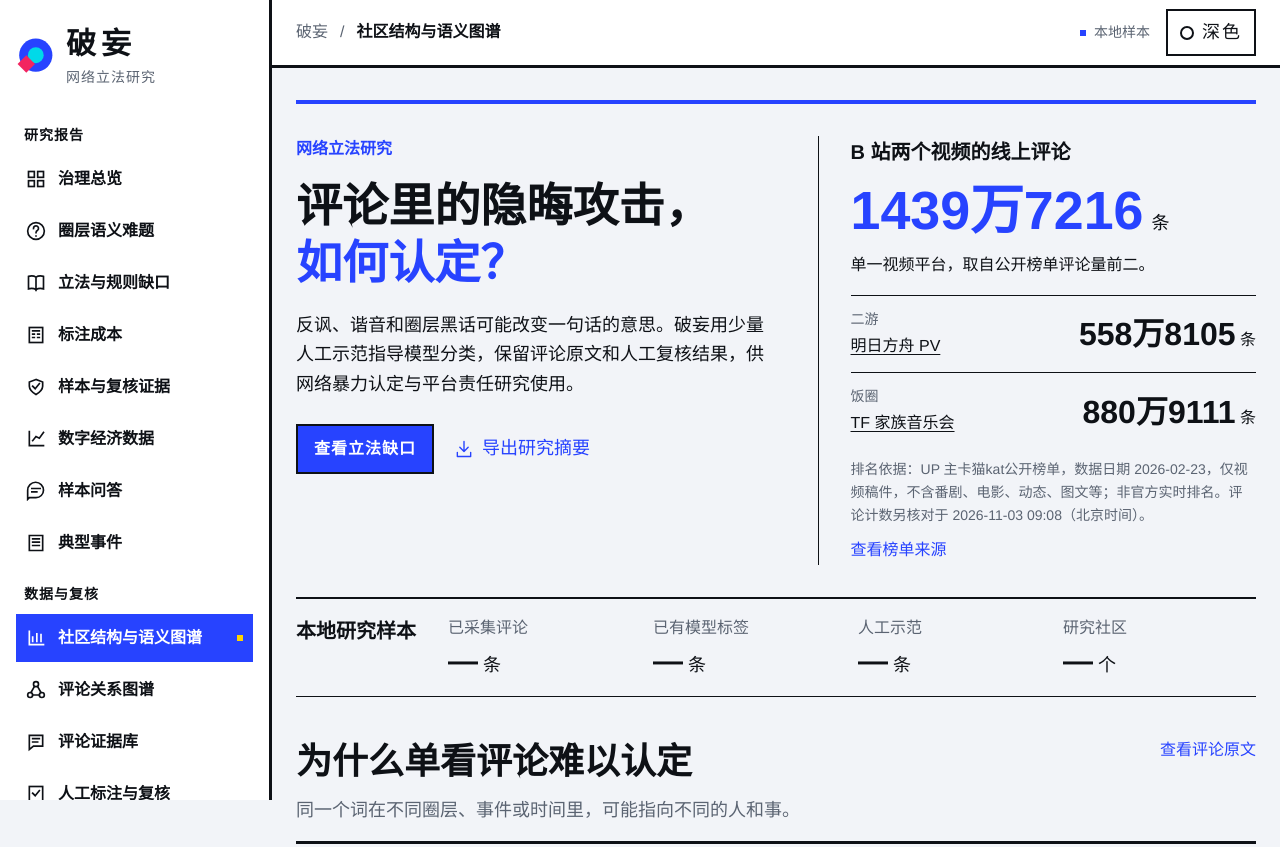
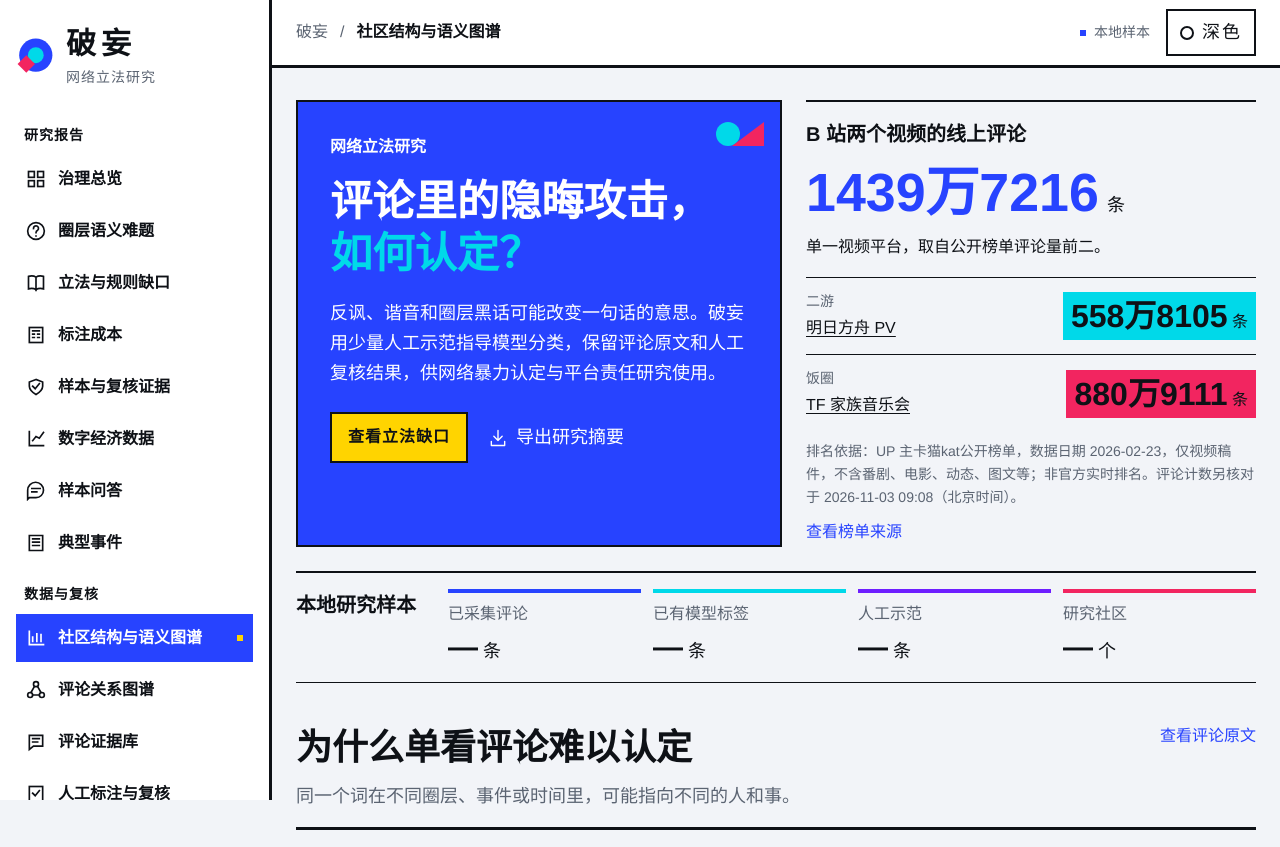
Before and after one commit to heart06215/media_society_comment_research, a plain HTML site: page public/index.html in a window 1280 px wide. Shown: the top 847 px of the page. Drawn offline with Linux system fonts and the light colour scheme.

Commit message:
feat(ui) - restore Bauhaus color blocks
Preserve the project visual identity across research pages.

Behavioral Changes:
✨ Restore saturated color blocks and geometric accents.
✨ Carry the original palette through the tool headers.

```diff
--- a/front/governance.css
+++ b/front/governance.css
@@ -180,7 +180,7 @@ html[data-theme="dark"] {
 .sidebar-label { padding: 16px 8px 12px; font-weight: 900; color: var(--ink); letter-spacing: 1px; }
 .side-nav { gap: var(--space-1); }
 .side-nav a { border: 2px solid transparent; min-height: 44px; padding: 8px; font-weight: 900; color: var(--ink); font-size: var(--type-small); }
-.side-nav a:not(.is-active):hover { background: var(--hover); color: var(--ink); }
+.side-nav a:not(.is-active):hover { background: var(--cyan); color: var(--on-bright); border-color: var(--line); }
 .side-nav a.is-active { color: var(--on-dark); background: var(--blue); border-color: var(--blue); }
 .nav-dot { background: var(--yellow); width: 6px; height: 6px; border-radius: 0; }
 .status-dot { background: var(--gov-accent); border-radius: 0; }
@@ -319,23 +319,53 @@ html[data-theme="dark"] {
 .research-opening {
   display: grid;
   grid-template-columns: minmax(0, 1.08fr) minmax(0, 1fr);
-  gap: var(--space-12);
-  padding: var(--space-8) 0;
-  border-top: 4px solid var(--gov-accent);
+  gap: var(--space-6);
+  padding-bottom: var(--space-6);
   border-bottom: 2px solid var(--line);
 }
-.opening-label { color: var(--gov-accent); font-weight: 900; font-size: var(--type-small); }
+.opening-copy {
+  position: relative;
+  min-width: 0;
+  padding: var(--space-8);
+  background: var(--blue);
+  color: var(--on-dark);
+  border: 2px solid var(--line);
+}
+.opening-copy::before, .opening-copy::after {
+  content: "";
+  position: absolute;
+  top: var(--space-5);
+  pointer-events: none;
+}
+.opening-copy::before {
+  inset-inline-end: var(--space-10);
+  width: var(--space-6);
+  height: var(--space-6);
+  border-radius: 50%;
+  background: var(--cyan);
+}
+.opening-copy::after {
+  inset-inline-end: var(--space-4);
+  width: var(--space-8);
+  height: var(--space-6);
+  background: var(--pink);
+  clip-path: polygon(0 100%, 100% 0, 100% 100%);
+}
+.opening-label { font-weight: 900; font-size: var(--type-small); }
 .opening-copy h1 {
-  font-size: clamp(var(--type-heading), 3.6vw, var(--type-metric));
+  font-size: clamp(var(--type-heading), 3.3vw, var(--type-metric));
   line-height: 1.22;
   margin: var(--space-4) 0 var(--space-5);
   font-weight: 900;
 }
-.opening-copy h1 span { display: block; color: var(--gov-accent); }
+.opening-copy h1 span { display: block; color: var(--cyan); }
 .opening-copy > p:not(.opening-label) { max-width: 29em; }
 .opening-actions { display: flex; flex-wrap: wrap; align-items: center; gap: var(--space-3) var(--space-5); margin-top: var(--space-6); }
-.opening-actions .text-button { display: inline-flex; gap: var(--space-2); align-items: center; }
-.online-ledger { min-width: 0; scroll-margin-top: 92px; padding-left: var(--space-8); border-left: 1px solid var(--line); }
+.opening-actions .text-button { display: inline-flex; gap: var(--space-2); align-items: center; color: var(--on-dark); }
+.opening-actions .action.primary { background: var(--yellow); color: var(--on-bright); }
+.opening-actions .action.primary:hover { background: var(--cyan); }
+.opening-actions :is(a, button):focus-visible { outline-color: var(--on-dark); }
+.online-ledger { min-width: 0; scroll-margin-top: 92px; padding: var(--space-4) 0 0; border-top: 2px solid var(--line); }
 .online-ledger h2 { font-size: var(--type-lead); }
 .online-total {
   display: flex; flex-wrap: wrap; align-items: baseline; gap: var(--space-1) var(--space-2);
@@ -350,12 +380,24 @@ html[data-theme="dark"] {
 .online-video-row span { display: block; font-size: var(--type-caption); color: var(--muted); }
 .online-video-row a { display: inline-block; font-size: var(--type-small); text-decoration: underline; text-underline-offset: .18em; }
 .online-video-row a:hover { color: var(--gov-accent); }
-.online-video-row p { font-size: var(--type-small); text-align: right; white-space: nowrap; }
+.online-video-row p {
+  padding: var(--space-1) var(--space-2);
+  color: var(--on-bright);
+  background: var(--cyan);
+  font-size: var(--type-small);
+  text-align: right;
+  white-space: nowrap;
+}
+.online-video-row + .online-video-row p { background: var(--pink); }
 .online-video-row strong { font-size: clamp(var(--type-title), 2.5vw, var(--type-page)); line-height: 1.25; font-variant-numeric: tabular-nums; }
 .online-ranking-note { color: var(--muted); font-size: var(--type-caption); line-height: 1.65; margin: var(--space-2) 0; }
 .sample-ledger { display: grid; grid-template-columns: auto minmax(0, 1fr); align-items: start; gap: var(--space-8); padding: var(--space-4) 0; border-bottom: 1px solid var(--line); }
 .sample-ledger h2 { font-size: var(--type-lead); }
 .sample-ledger dl { display: grid; grid-template-columns: repeat(4, minmax(0, 1fr)); gap: var(--space-3); }
+.sample-ledger dl > div { padding-top: var(--space-2); border-top: 4px solid var(--blue); }
+.sample-ledger dl > div:nth-child(2) { border-color: var(--cyan); }
+.sample-ledger dl > div:nth-child(3) { border-color: var(--violet); }
+.sample-ledger dl > div:nth-child(4) { border-color: var(--pink); }
 .sample-ledger dt { font-size: var(--type-small); color: var(--muted); }
 .sample-ledger dd strong { font-size: var(--type-heading); line-height: 1.25; font-variant-numeric: tabular-nums; }
 .sample-ledger small { display: block; color: var(--muted); font-size: var(--type-caption); }
@@ -369,7 +411,7 @@ html[data-theme="dark"] {
 .editorial-rows dd, .talent-note p, .official-quote > p { max-width: 42em; }
 .talent-note { margin-top: var(--space-6); padding: var(--space-5) 0; }
 .talent-note h3, .research-questions h3 { font-size: var(--type-title); margin-bottom: var(--space-2); }
-.official-gap-evidence { background: var(--surface); padding: var(--space-6); margin-bottom: var(--space-4); border-top: 4px solid var(--gov-accent); }
+.official-gap-evidence { background: var(--surface); padding: var(--space-6); margin-bottom: var(--space-4); border-top: 6px solid var(--violet); }
 .official-gap-evidence > header { display: flex; justify-content: space-between; flex-wrap: wrap; gap: var(--space-2); }
 .official-gap-evidence h3 { font-size: var(--type-title); }
 .official-gap-evidence time, .official-gap-source { font-size: var(--type-small); color: var(--muted); }
@@ -407,20 +449,19 @@ html[data-theme="dark"] {
 .project-conclusion { display: grid; grid-template-columns: minmax(0, 1.5fr) minmax(0, 1fr); gap: var(--space-8); margin-top: var(--space-8); scroll-margin-top: 92px; }
 .project-conclusion h3 { font-size: var(--type-heading); line-height: 1.4; }
 .project-conclusion h3 + p { margin: var(--space-3) 0; }
-.project-cost { border-top: 4px solid var(--gov-accent); background: var(--surface); padding: var(--space-5); }
+.project-cost { border: 2px solid var(--line); background: var(--yellow); color: var(--on-bright); padding: var(--space-5); }
 .project-cost p:first-child { font-weight: 900; }
-.project-cost strong { display: block; color: var(--gov-accent); font-size: var(--type-metric); line-height: 1.2; }
+.project-cost strong { display: block; font-size: var(--type-metric); line-height: 1.2; }
 .project-cost small { font-size: var(--type-body); margin-left: var(--space-2); }
 .project-cost p + p { margin-top: var(--space-2); font-size: var(--type-small); }
 .workspace-page .side-nav a:focus-visible { outline: 2px solid var(--gov-focus); outline-offset: -2px; }
 .workspace-page .side-nav a.is-active:focus-visible { outline: 2px solid var(--on-dark); outline-offset: -4px; }
 @media (max-width: 1100px) {
   .research-opening { grid-template-columns: 1fr; gap: var(--space-6); }
-  .online-ledger { border-left: 0; border-top: 1px solid var(--line); padding: var(--space-4) 0 0; }
   .sample-ledger { grid-template-columns: 1fr; gap: var(--space-3); }
 }
 @media (max-width: 767px) {
-  .research-opening { padding: var(--space-5) 0; }
+  .opening-copy { padding: var(--space-5); }
   .sample-ledger dl { grid-template-columns: repeat(2, minmax(0, 1fr)); }
   .editorial-rows > div, .official-quote, .news-card, .project-conclusion { grid-template-columns: 1fr; gap: var(--space-2); }
   .project-conclusion { gap: var(--space-5); }
@@ -435,4 +476,5 @@ html[data-theme="dark"] {
 }
 @media print {
   .assistant-section, .opening-actions, #exportPolicy { display: none !important; }
+  .opening-copy, .project-cost, .online-video-row p { print-color-adjust: exact; }
 }
--- a/public/governance.css
+++ b/public/governance.css
@@ -180,7 +180,7 @@ html[data-theme="dark"] {
 .sidebar-label { padding: 16px 8px 12px; font-weight: 900; color: var(--ink); letter-spacing: 1px; }
 .side-nav { gap: var(--space-1); }
 .side-nav a { border: 2px solid transparent; min-height: 44px; padding: 8px; font-weight: 900; color: var(--ink); font-size: var(--type-small); }
-.side-nav a:not(.is-active):hover { background: var(--hover); color: var(--ink); }
+.side-nav a:not(.is-active):hover { background: var(--cyan); color: var(--on-bright); border-color: var(--line); }
 .side-nav a.is-active { color: var(--on-dark); background: var(--blue); border-color: var(--blue); }
 .nav-dot { background: var(--yellow); width: 6px; height: 6px; border-radius: 0; }
 .status-dot { background: var(--gov-accent); border-radius: 0; }
@@ -319,23 +319,53 @@ html[data-theme="dark"] {
 .research-opening {
   display: grid;
   grid-template-columns: minmax(0, 1.08fr) minmax(0, 1fr);
-  gap: var(--space-12);
-  padding: var(--space-8) 0;
-  border-top: 4px solid var(--gov-accent);
+  gap: var(--space-6);
+  padding-bottom: var(--space-6);
   border-bottom: 2px solid var(--line);
 }
-.opening-label { color: var(--gov-accent); font-weight: 900; font-size: var(--type-small); }
+.opening-copy {
+  position: relative;
+  min-width: 0;
+  padding: var(--space-8);
+  background: var(--blue);
+  color: var(--on-dark);
+  border: 2px solid var(--line);
+}
+.opening-copy::before, .opening-copy::after {
+  content: "";
+  position: absolute;
+  top: var(--space-5);
+  pointer-events: none;
+}
+.opening-copy::before {
+  inset-inline-end: var(--space-10);
+  width: var(--space-6);
+  height: var(--space-6);
+  border-radius: 50%;
+  background: var(--cyan);
+}
+.opening-copy::after {
+  inset-inline-end: var(--space-4);
+  width: var(--space-8);
+  height: var(--space-6);
+  background: var(--pink);
+  clip-path: polygon(0 100%, 100% 0, 100% 100%);
+}
+.opening-label { font-weight: 900; font-size: var(--type-small); }
 .opening-copy h1 {
-  font-size: clamp(var(--type-heading), 3.6vw, var(--type-metric));
+  font-size: clamp(var(--type-heading), 3.3vw, var(--type-metric));
   line-height: 1.22;
   margin: var(--space-4) 0 var(--space-5);
   font-weight: 900;
 }
-.opening-copy h1 span { display: block; color: var(--gov-accent); }
+.opening-copy h1 span { display: block; color: var(--cyan); }
 .opening-copy > p:not(.opening-label) { max-width: 29em; }
 .opening-actions { display: flex; flex-wrap: wrap; align-items: center; gap: var(--space-3) var(--space-5); margin-top: var(--space-6); }
-.opening-actions .text-button { display: inline-flex; gap: var(--space-2); align-items: center; }
-.online-ledger { min-width: 0; scroll-margin-top: 92px; padding-left: var(--space-8); border-left: 1px solid var(--line); }
+.opening-actions .text-button { display: inline-flex; gap: var(--space-2); align-items: center; color: var(--on-dark); }
+.opening-actions .action.primary { background: var(--yellow); color: var(--on-bright); }
+.opening-actions .action.primary:hover { background: var(--cyan); }
+.opening-actions :is(a, button):focus-visible { outline-color: var(--on-dark); }
+.online-ledger { min-width: 0; scroll-margin-top: 92px; padding: var(--space-4) 0 0; border-top: 2px solid var(--line); }
 .online-ledger h2 { font-size: var(--type-lead); }
 .online-total {
   display: flex; flex-wrap: wrap; align-items: baseline; gap: var(--space-1) var(--space-2);
@@ -350,12 +380,24 @@ html[data-theme="dark"] {
 .online-video-row span { display: block; font-size: var(--type-caption); color: var(--muted); }
 .online-video-row a { display: inline-block; font-size: var(--type-small); text-decoration: underline; text-underline-offset: .18em; }
 .online-video-row a:hover { color: var(--gov-accent); }
-.online-video-row p { font-size: var(--type-small); text-align: right; white-space: nowrap; }
+.online-video-row p {
+  padding: var(--space-1) var(--space-2);
+  color: var(--on-bright);
+  background: var(--cyan);
+  font-size: var(--type-small);
+  text-align: right;
+  white-space: nowrap;
+}
+.online-video-row + .online-video-row p { background: var(--pink); }
 .online-video-row strong { font-size: clamp(var(--type-title), 2.5vw, var(--type-page)); line-height: 1.25; font-variant-numeric: tabular-nums; }
 .online-ranking-note { color: var(--muted); font-size: var(--type-caption); line-height: 1.65; margin: var(--space-2) 0; }
 .sample-ledger { display: grid; grid-template-columns: auto minmax(0, 1fr); align-items: start; gap: var(--space-8); padding: var(--space-4) 0; border-bottom: 1px solid var(--line); }
 .sample-ledger h2 { font-size: var(--type-lead); }
 .sample-ledger dl { display: grid; grid-template-columns: repeat(4, minmax(0, 1fr)); gap: var(--space-3); }
+.sample-ledger dl > div { padding-top: var(--space-2); border-top: 4px solid var(--blue); }
+.sample-ledger dl > div:nth-child(2) { border-color: var(--cyan); }
+.sample-ledger dl > div:nth-child(3) { border-color: var(--violet); }
+.sample-ledger dl > div:nth-child(4) { border-color: var(--pink); }
 .sample-ledger dt { font-size: var(--type-small); color: var(--muted); }
 .sample-ledger dd strong { font-size: var(--type-heading); line-height: 1.25; font-variant-numeric: tabular-nums; }
 .sample-ledger small { display: block; color: var(--muted); font-size: var(--type-caption); }
@@ -369,7 +411,7 @@ html[data-theme="dark"] {
 .editorial-rows dd, .talent-note p, .official-quote > p { max-width: 42em; }
 .talent-note { margin-top: var(--space-6); padding: var(--space-5) 0; }
 .talent-note h3, .research-questions h3 { font-size: var(--type-title); margin-bottom: var(--space-2); }
-.official-gap-evidence { background: var(--surface); padding: var(--space-6); margin-bottom: var(--space-4); border-top: 4px solid var(--gov-accent); }
+.official-gap-evidence { background: var(--surface); padding: var(--space-6); margin-bottom: var(--space-4); border-top: 6px solid var(--violet); }
 .official-gap-evidence > header { display: flex; justify-content: space-between; flex-wrap: wrap; gap: var(--space-2); }
 .official-gap-evidence h3 { font-size: var(--type-title); }
 .official-gap-evidence time, .official-gap-source { font-size: var(--type-small); color: var(--muted); }
@@ -407,20 +449,19 @@ html[data-theme="dark"] {
 .project-conclusion { display: grid; grid-template-columns: minmax(0, 1.5fr) minmax(0, 1fr); gap: var(--space-8); margin-top: var(--space-8); scroll-margin-top: 92px; }
 .project-conclusion h3 { font-size: var(--type-heading); line-height: 1.4; }
 .project-conclusion h3 + p { margin: var(--space-3) 0; }
-.project-cost { border-top: 4px solid var(--gov-accent); background: var(--surface); padding: var(--space-5); }
+.project-cost { border: 2px solid var(--line); background: var(--yellow); color: var(--on-bright); padding: var(--space-5); }
 .project-cost p:first-child { font-weight: 900; }
-.project-cost strong { display: block; color: var(--gov-accent); font-size: var(--type-metric); line-height: 1.2; }
+.project-cost strong { display: block; font-size: var(--type-metric); line-height: 1.2; }
 .project-cost small { font-size: var(--type-body); margin-left: var(--space-2); }
 .project-cost p + p { margin-top: var(--space-2); font-size: var(--type-small); }
 .workspace-page .side-nav a:focus-visible { outline: 2px solid var(--gov-focus); outline-offset: -2px; }
 .workspace-page .side-nav a.is-active:focus-visible { outline: 2px solid var(--on-dark); outline-offset: -4px; }
 @media (max-width: 1100px) {
   .research-opening { grid-template-columns: 1fr; gap: var(--space-6); }
-  .online-ledger { border-left: 0; border-top: 1px solid var(--line); padding: var(--space-4) 0 0; }
   .sample-ledger { grid-template-columns: 1fr; gap: var(--space-3); }
 }
 @media (max-width: 767px) {
-  .research-opening { padding: var(--space-5) 0; }
+  .opening-copy { padding: var(--space-5); }
   .sample-ledger dl { grid-template-columns: repeat(2, minmax(0, 1fr)); }
   .editorial-rows > div, .official-quote, .news-card, .project-conclusion { grid-template-columns: 1fr; gap: var(--space-2); }
   .project-conclusion { gap: var(--space-5); }
@@ -435,4 +476,5 @@ html[data-theme="dark"] {
 }
 @media print {
   .assistant-section, .opening-actions, #exportPolicy { display: none !important; }
+  .opening-copy, .project-cost, .online-video-row p { print-color-adjust: exact; }
 }
```
Also changed, not shown: front/tools.css (+6 -1 lines), public/tools.css (+6 -1 lines).
